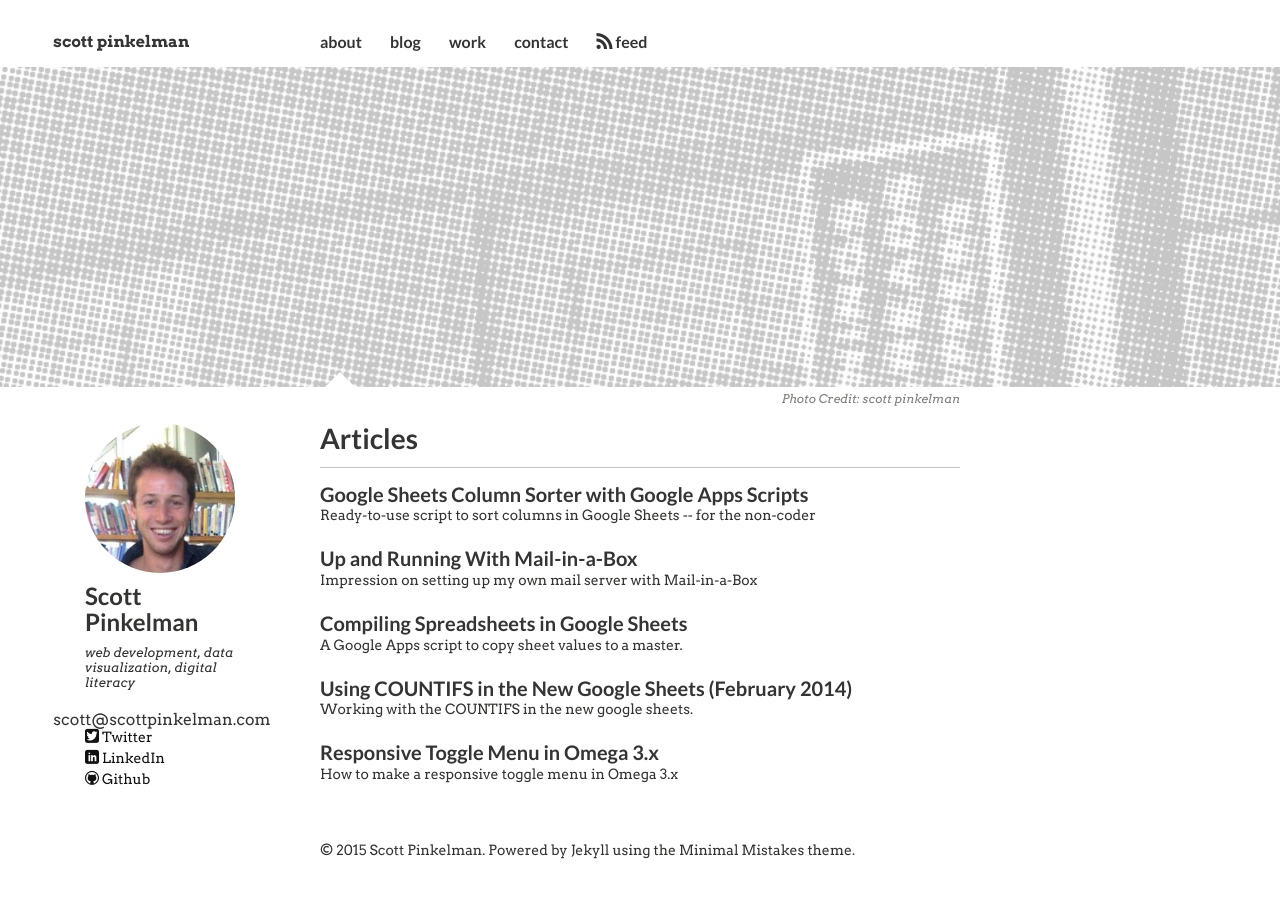
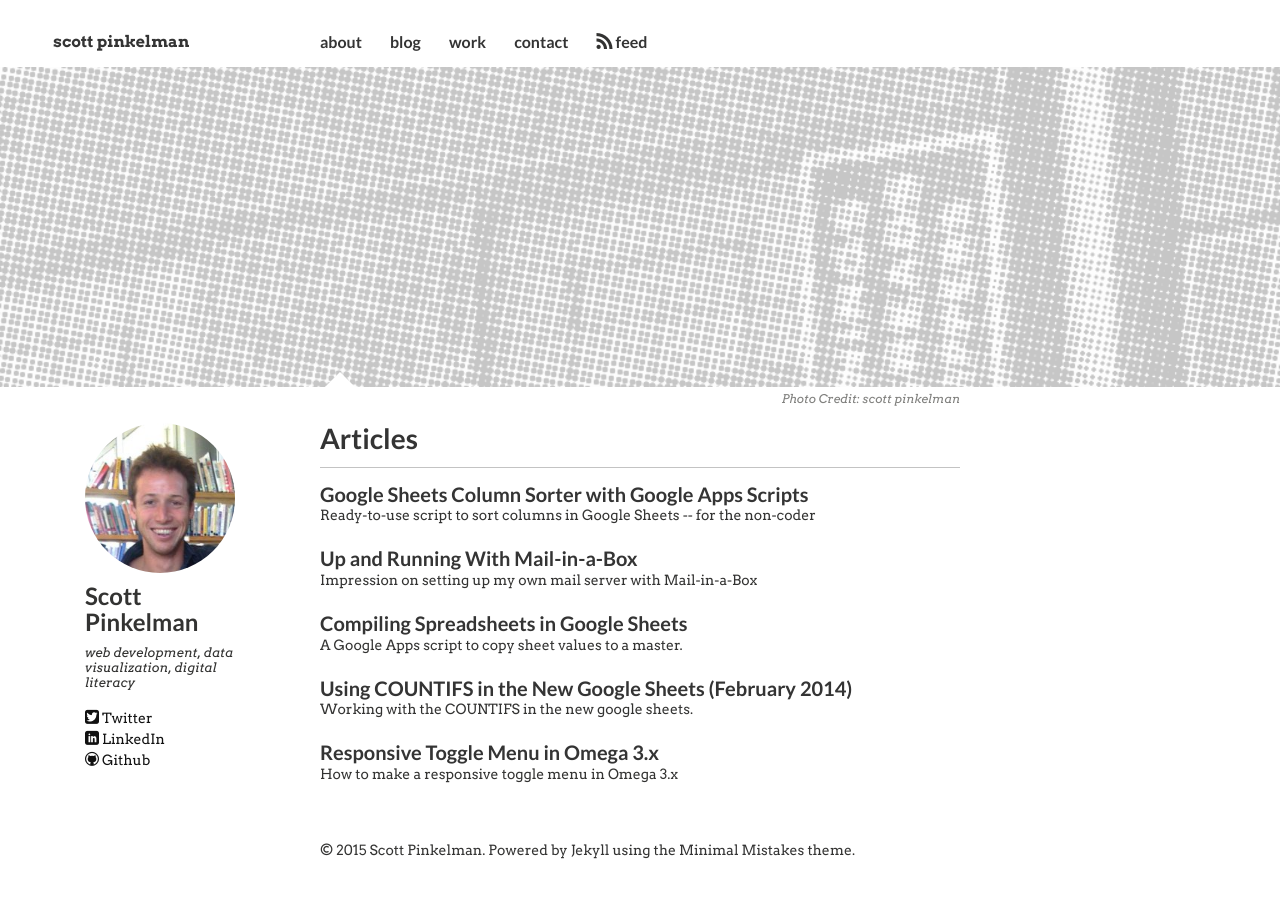
Before and after one commit to scottpinkelman/scottpinkelman.github.io, a Jekyll site: the page built from index.md, in a window 1280 px wide. Built offline with Jekyll 4.4.1, drawn with Linux system fonts in a browser that asks for light colours; nearby versions of some CDN libraries.

Commit message:
removing email from sidebar

```diff
--- a/_includes/_author-bio.html
+++ b/_includes/_author-bio.html
@@ -1,7 +1,6 @@
 <img src="{{ site.url }}/images/{{ site.owner.avatar }}" class="bio-photo" alt="{{ site.owner.name }} bio photo"></a>
 <h3>{{ site.owner.name }}</h3>
 <p>{{ site.owner.bio }}</p>
-<a href"mailto:scott@scottpinkelman.com">scott@scottpinkelman.com</a>
 {% if site.owner.twitter %}<a href="http://twitter.com/{{ site.owner.twitter }}" class="author-social" target="_blank"><i class="icon-twitter"></i> Twitter</a>{% endif %}
 {% if site.owner.facebook %}<a href="http://facebook.com/{{ site.owner.facebook }}" class="author-social" target="_blank"><i class="icon-facebook"></i> Facebook</a>{% endif %}
 {% if site.owner.google_plus %}<a href="{{ site.owner.google_plus }}" class="author-social" target="_blank"><i class="icon-google-plus"></i> Google+</a>{% endif %}
```
